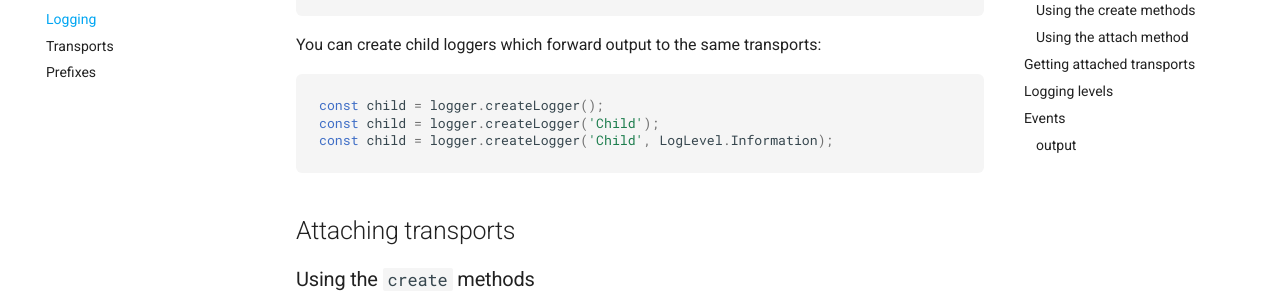
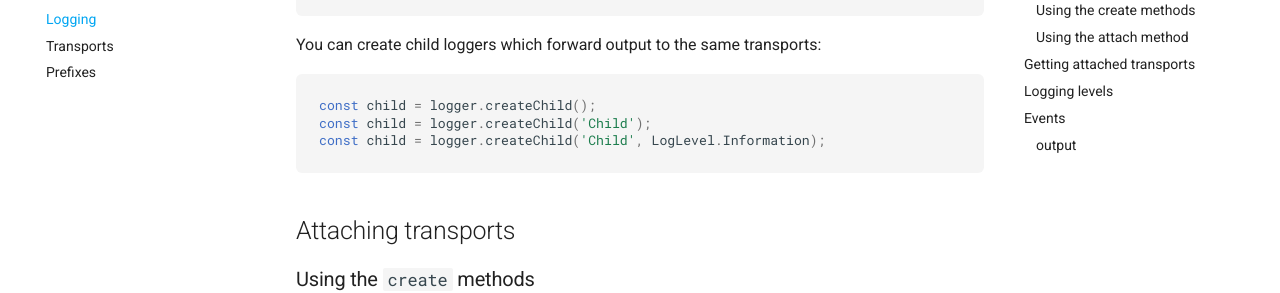
Before and after one commit to baileyherbert/logging, an MkDocs documentation site: the page built from docs/guide/logging.md, in a window 1280 px wide and 900 px high, scrolled down 363 px. Shown: the part 164-457 px from the top of the window. Built offline with MkDocs 1.6.1 and Material for MkDocs 9.7.7, drawn with Linux system fonts in a browser that asks for light colours; the version menu is left out.

Commit message:
Fix outdated method name in documentation

````diff
--- a/docs/guide/logging.md
+++ b/docs/guide/logging.md
@@ -21,9 +21,9 @@ const logger = new Logger('Example', LogLevel.Information);
 You can create child loggers which forward output to the same transports:
 
 ```ts
-const child = logger.createLogger();
-const child = logger.createLogger('Child');
-const child = logger.createLogger('Child', LogLevel.Information);
+const child = logger.createChild();
+const child = logger.createChild('Child');
+const child = logger.createChild('Child', LogLevel.Information);
 ```
 
 ## Attaching transports
````
